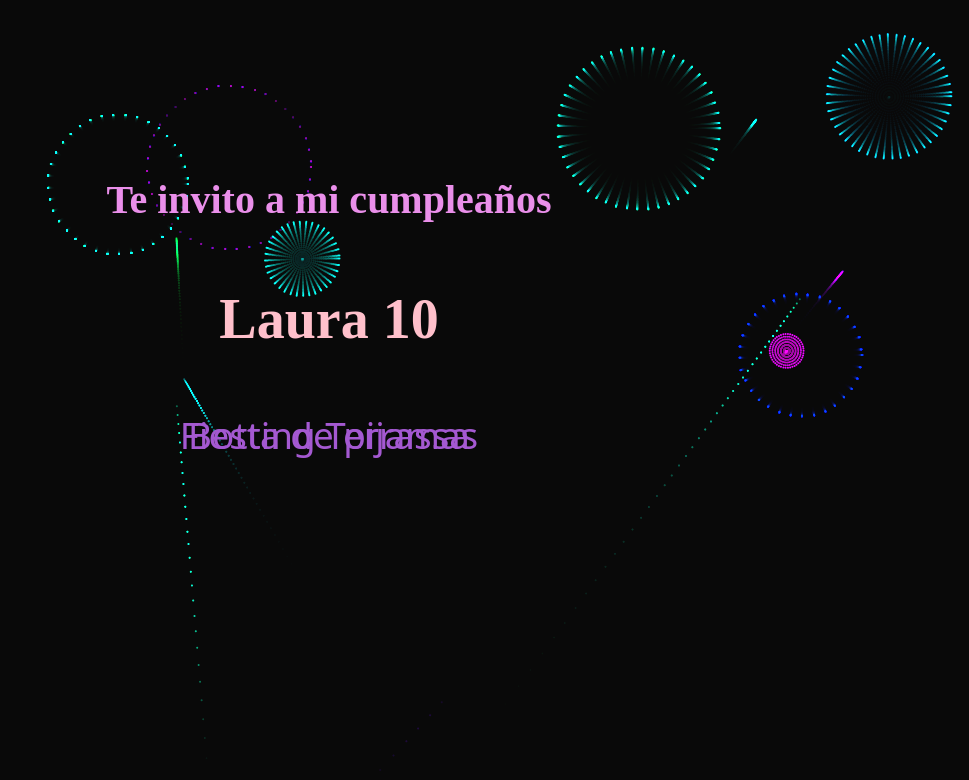
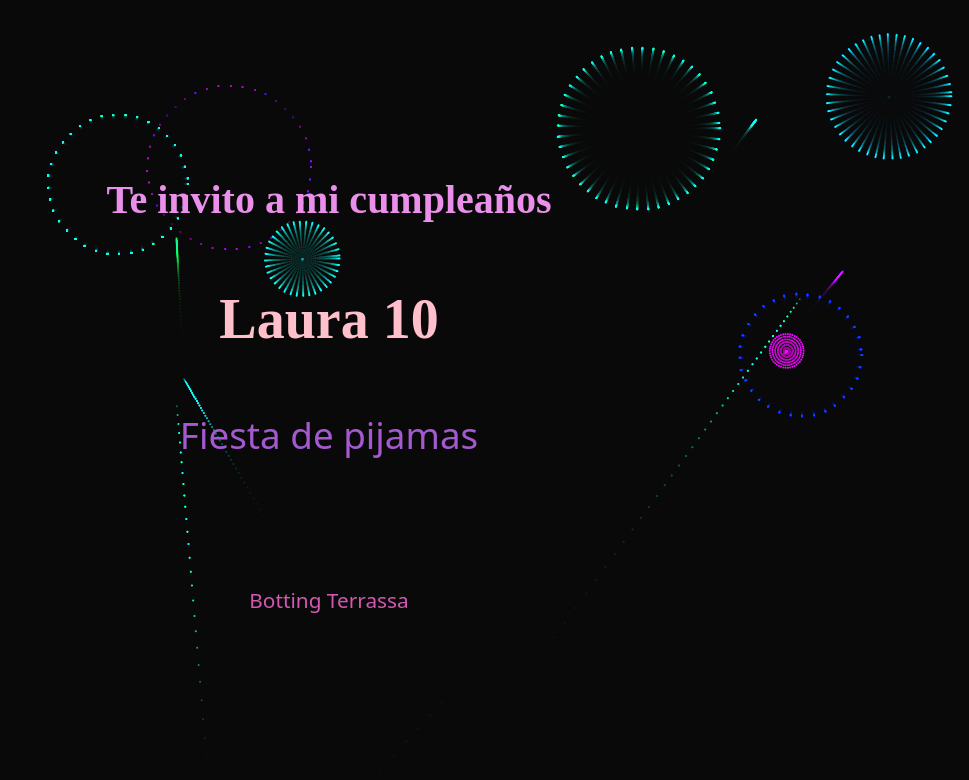
Before and after one commit to IsabelGuMo/laura-birthday, a plain HTML site: page index.html in a window 1280 px wide. Shown: the whole page, without its empty margins (311-1280 px from the left). Drawn offline with nearby package versions, Linux system fonts and the light colour scheme.

Commit message:
cumple 10

```diff
--- a/index.html
+++ b/index.html
@@ -13,7 +13,7 @@
         <h1>Te invito a mi cumpleaños</h1>
         <h2>Laura 10</h2>
         <h3>Fiesta de pijamas</h3>
-        <h3>Botting Terrassa</h3>
+        <h4>Botting Terrassa</h4>
 
     </div>
     <canvas id="birthday"></canvas>
--- a/style.css
+++ b/style.css
@@ -47,7 +47,7 @@ body {
     left: 50%;
     transform: translate(-50%, -50%);
     color: #d159b1;
-    font-size: 40px;
+    font-size: 60px;
   }
 
   @media screen {
```
